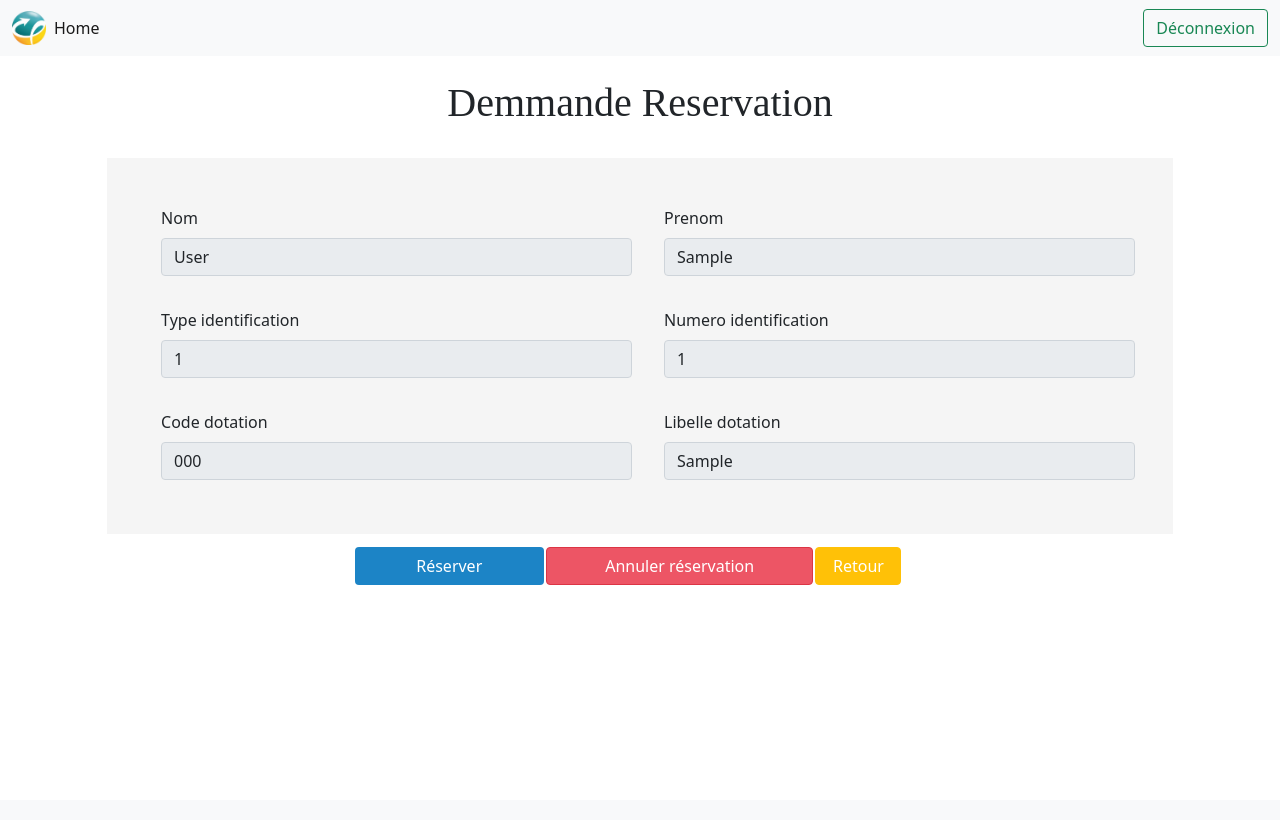
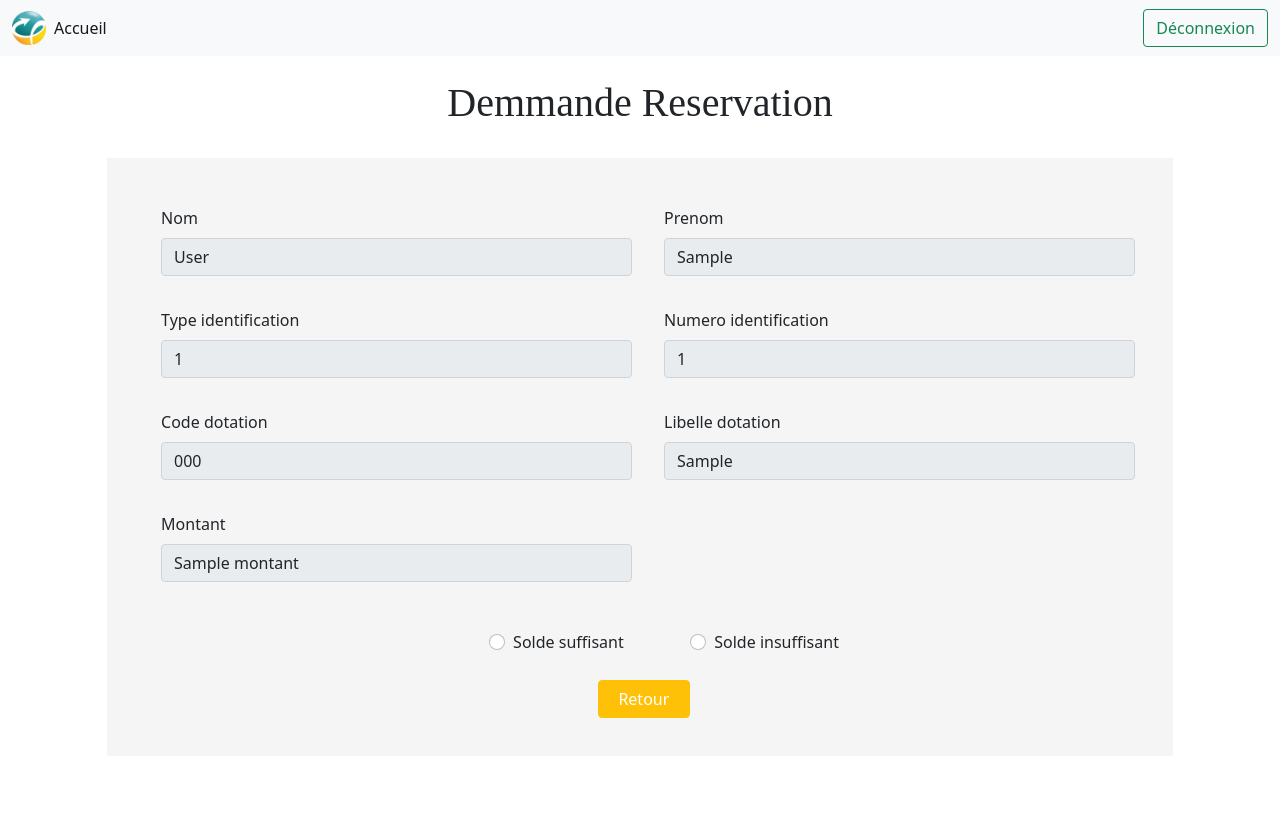
Before and after one commit to saadamrani12/mobidot_back_office, a Flask app: template app/templates/single_reservation.html in a window 1280 px wide. Before the commit the page ends 585 px from the top, so only its background shows below. Run offline with Flask 2, Linux system fonts and the light colour scheme; the template is opened without the code that fills it: most values are stand-ins (such as "Sample title", 1, 10 or a date in 2020); parts of the project's set-up code (start-up, migrations or seed data) failed here and were passed over.

Commit message:
general refactor

```diff
--- a/app/static/reservation.css
+++ b/app/static/reservation.css
@@ -4,6 +4,6 @@
   align-items: center;
   justify-content: space-evenly;
   margin-bottom: 3%;
-  margin-top: 6%;
+  margin-top: 3%;
   font-family: Poppins;
 }
--- a/app/templates/base.html
+++ b/app/templates/base.html
@@ -40,12 +40,10 @@
         <!--        </div>-->
     </div>
 </div>
-<div style="align-items: center;flex-direction: column;display: flex;padding: 3%;background: whitesmoke;" class="col-md-10 mx-auto">
+<div id="details" style="align-items: center;flex-direction: column;display: flex;padding: 3%;background: whitesmoke;margin-bottom: 5%;" class="col-md-10 mx-auto">
     {% block details %}{% endblock %}
 </div>
-<div style="display:flex;flex-direction: row;align-items: center;">
-    {% block button %}{% endblock %}
-</div>
+
 
 </body>
 </html>
--- a/app/templates/login.html
+++ b/app/templates/login.html
@@ -2,7 +2,7 @@
 
 {% block content%}
 <link href="{{ url_for('static', filename='popup.css') }}" rel="stylesheet">
-<div class="p-4">
+<div class="" style="margin-top: -5%;">
         <div class="wrapper">
             <div class="logo"><img
                     src="{{url_for('static' , filename='cp_logo.png')}}"
--- a/app/templates/navbar.html
+++ b/app/templates/navbar.html
@@ -17,12 +17,16 @@
             <ul class="navbar-nav me-auto mb-2 mb-lg-0">
                 <li class="nav-item">
 
-                    <a class="nav-link active" aria-current="page" href="{{ url_for('back_office.listreservation')}}">Home</a>
+                    <a class="nav-link active" aria-current="page" href="{{ url_for('back_office.listreservation')}}">Accueil</a>
 
                 </li>
             </ul>
 
-                <a href="{{ url_for('back_office.logout')}}"><button class="btn btn-outline-success" type="submit">Déconnexion</button></a>
+<!--                <a href="{{ url_for('back_office.logout')}}">-->
+            <form action="{{ url_for('back_office.logout')}}" method="get">
+                    <button class="btn btn-outline-success" type="submit">Déconnexion</button>
+<!--                </a>-->
+                </form>
         </div>
     </div>
 </nav>
--- a/app/templates/single_reservation.html
+++ b/app/templates/single_reservation.html
@@ -5,11 +5,11 @@
 <link href="{{ url_for('static', filename='details.css') }}" rel="stylesheet">
 
 <div id="container">
-    <h1> Demmande Reservation</h1></div>
+    <h1 id="title">Demmande Reservation </h1></div>
 {% endblock %}
 {% block details %}
 <div id="container_1" class="col-12">
-    <form id="form" name="form" class="row g-3 " novalidate action="" method="post">
+    <form id="form" name="form" class="row g-3 " novalidate action="" method="post" autocomplete="off">
         <input type="hidden" readonly class="form-control" name="reservation_request_id" value="{{request_id}}">
 
         <div class="mb-3 form-check" style="width: 50%;">
@@ -30,9 +30,9 @@
             <input type="text" readonly class="form-control" value="{{num_id}}">
         </div>
         <div class="mb-3 form-check" style="width: 50%;">
-            <label for="validation" class="form-label"
+            <label for="dotation_code" class="form-label"
                    style="">Code dotation</label>
-            <input type="text" class="form-control" id="validation"
+            <input type="text" class="form-control" id="dotation_code"
                    value="{{dotation_code}}" readonly>
         </div>
         <div class="mb-3 form-check" style="width: 50%;">
@@ -41,6 +41,27 @@
             <input type="text" class="form-control" style="" id="validationCusto"
                    value="{{dotation_libelle}}" readonly>
         </div>
+        <div class="mb-3 form-check" style="width: 50%;">
+            <label for="validationCusto" class="form-label"
+                   style="">Montant</label>
+            <input type="text" class="form-control" style="" id="validationC"
+                   value="{{montant}}" readonly>
+        </div>
+        <b></b>
+        <div class="mb-3 form-check" style="width: 20%;margin-left: 35%;">
+            <a id="force"><input class="form-check-input" type="radio" name="flexRadioDefault" id="flexRadioDefault1"
+                                 name="force"></a>
+            <label class="form-check-label" for="flexRadioDefault1">
+                Solde suffisant
+            </label>
+        </div>
+        <div class="mb-3 form-check" style="width:30%">
+            <a id="solde_ind"><input class="form-check-input" type="radio" name="flexRadioDefault"
+                                     id="flexRadioDefault2"></a>
+            <label class="form-check-label" for="flexRadioDefault2">
+                Solde insuffisant
+            </label>
+        </div>
 
         <div class="mb-3 form-check" id="oc_solde" style="width: 50%;display:none;">
             <label class="form-label">Nouveau Solde OC</label><span style="color: #af5151;">*</span>
@@ -48,12 +69,12 @@
                    class="form-control"
                    name="oc_new_solde">
             <span id="span_solde" class="form-control is-invalid"
-                  style="display:none;color: #e93737;border: solid;text-align: center;margin-top: 2%;">solde limite 100000 </span>
+                  style="display:none;color: #e93737;border: solid;text-align: center;margin-top: 2%;"> </span>
 
         </div>
         <div class="mb-3 form-check" id="ticket_num" style="width: 50%;display:none;">
             <label class="form-label">Numero Ticket OC </label><span style="color: #af5151;">*</span>
-            <input type="hidden" required class="form-control" maxlength="20"  oninput="ticketHandler(this)"
+            <input type="hidden" required class="form-control" maxlength="20" oninput="ticketHandler(this)"
                    id="inp_ticket"
                    name="oc_ticket_num">
             <span id="span_ticket" class="form-control is-invalid"
@@ -68,32 +89,15 @@
             Valider
         </button>
 
+
     </form>
 
-</div>
-
-{% endblock %}
-
-{% block button %}
-<div class="container"
-     style="margin-left: 2%;padding: 1%;margin-right: -22%;display: flex;flex-direction: row;align-content: stretch;flex-wrap: nowrap;justify-content: center;">
-
-    <!--    <a href="">-->
-    <button id="force" value="{{request_id}}" class="btn btn" type="submit"
-            style="width: 17%;height: 11%;margin-left: 5%;background-color: #1c84c6;color:white;">Réserver
-    </button>
-    <!--    </a>-->
-    <!--    <a href="">-->
-    <button class="btn btn-danger" id="solde_ind"
-            style="width: 24%;height: 11%; margin-left: 2px;background-color: #ED5565;">Annuler
-        réservation
-    </button>
-    <!--    </a>-->
-    <a href="{{ url_for('back_office.listreservation',)}}">
-        <button class="btn btn-warning" style="width: 109%;height: 101%;margin-left: 2px;color: white;">Retour</button>
-    </a>
 
 </div>
+ <form action="{{ url_for('back_office.listreservation',)}}" method="get">
+        <button type="submit" class="btn btn-warning" style="width: 120%;margin-left: -5%;margin-top: 13%;color: white;">Retour</button>
+    </form>
+
 <script src="https://ajax.googleapis.com/ajax/libs/jquery/3.6.0/jquery.min.js"></script>
 
 <script>
@@ -143,6 +147,7 @@ $(document).ready(function() {
 })
 $(document).ready(function() {
     $("#solde_ind").click(function() {
+
         $('#span_solde').css({
             'display': 'none'
         });
@@ -234,23 +239,53 @@ $("form").on("submit", function() {
 });
 
 function changeHandler(val) {
-    if (Number(val.value) > 100000) {
+    if ($('#dotation_code').val() == '1250'){
+         if (Number(val.value) > 10000) {
+            val.value = 10000;
+            $('#span_solde').css({
+            'display': 'block'
+            });
+            $('#span_solde').text('Solde limite 10000');
+        }if (Number(val.value) < 10000) {
+                $('#span_solde').css({
+                'display': 'none'
+                });
+        }
+    }if ($('#dotation_code').val() == '1820'){
+         if (Number(val.value) > 15000) {
+            val.value = 15000
+            $('#span_solde').css({
+            'display': 'block'
+            });
+            $('#span_solde').text('Solde limite 15000');
+        }if (Number(val.value) < 15000) {
+                $('#span_solde').css({
+                'display': 'none'
+                });
+        }
+    } else if ($('#dotation_code').val() == '302' || $('#dotation_code').val() == '301' || $('#dotation_code').val() == '303' ){
+        if (Number(val.value) > 100000) {
         val.value = 100000
         $('#span_solde').css({
             'display': 'block'
         });
-    }else if (val.value.length == 0) {
-     $('#span_solde').css({
+        $('#span_solde').text('Solde limite 100000');
+        } if (Number(val.value) < 100000) {
+                $('#span_solde').css({
+                'display': 'none'
+                });
+        }
+     } if (val.value.length == 0) {
+        $('#span_solde').css({
             'display': 'none'
         });
-    }else if (val.value.length > 0) {
-     $('#inp_solde').css({
+         $('#inp_solde').css({
             'border-color': ''
         });
-    }
-     if (Number(val.value) < 100000) {
-        $('#span_solde').css({
-        'display': 'none'
+    }else if (val.value.length > 0) {
+
+         $('#inp_solde').css({
+            'border-color': ''
         });
     }
 }
@@ -300,6 +335,8 @@ function ticketHandler(val) {
 
 
 
+
 </script>
 
+
 {% endblock %}
--- a/app/templates/time_out.html
+++ b/app/templates/time_out.html
@@ -20,7 +20,7 @@
 <div class="container">
 	<div class="left-section">
 		<div class="inner-content">
-			<h1 class="heading">404</h1>
+			<h1 class="heading">500</h1>
 			<p class="subheading">Looks like the page you were looking for is no longer here.</p>
 		</div>
 	</div>
```
Also changed, not shown: app/back_office.py (+14 -6 lines), app/md_helpers.py (+6 -1 lines), app/templates/reservation.html (+24 -10 lines).
